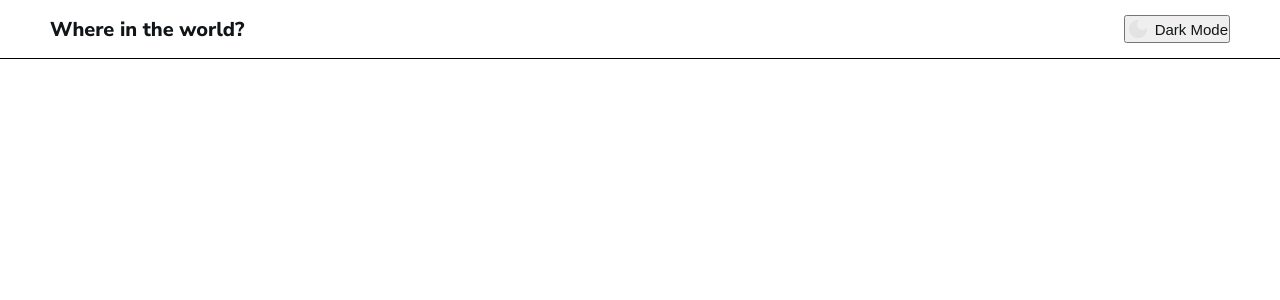
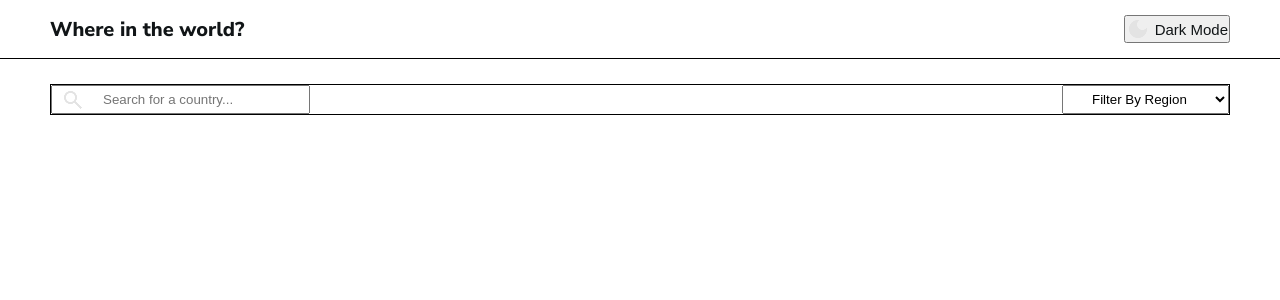
Before and after one commit to JohnLloydViola/World-Explorer, a React (Vite) app: page / in a window 1280 px wide. Shown: the top 300 px of the page. Built offline with nearby package versions, Linux system fonts and the light colour scheme.

Commit message:
feat: add FilterSection component with filtering functionality and integrate into App refactor: reorganize ThemeToggle import path and remove unused ThemeToggle component style: update FilterSection and FilterBy styles for improved layout add: SearchIcon image asset for search functionality

```diff
--- a/src/App.jsx
+++ b/src/App.jsx
@@ -1,9 +1,11 @@
 import Header from './components/Header/Header'
+import FilterSection from './components/FilterSection/FilterSection';
 
 function App() {
   return(
     <>
     <Header />
+    <FilterSection />
 
     </>
   );
--- /dev/null
+++ b/src/components/FilterSection/FilterBy/FilterBy.jsx
@@ -0,0 +1,25 @@
+import style from './FilterBy.module.css'
+
+function FilterBy({selectedRegion, setSelectedRegion}) {
+
+  function handleSelectChange(event) {
+    setSelectedRegion(event.target.value)
+  }
+
+  return(
+    <div>
+
+      <select value={selectedRegion} onChange={handleSelectChange}>
+        <option value='Filter By Region' disabled>Filter By Region</option>
+        <option value='Africa'>Africa</option>
+        <option value='America'>America</option>
+        <option value='Asia'>Asia</option>
+        <option value='Europe'>Europe</option>
+      </select>
+
+    </div>
+  );
+
+}
+
+export default FilterBy;
--- /dev/null
+++ b/src/components/FilterSection/FilterBy/FilterBy.module.css
@@ -0,0 +1,3 @@
+select {
+  padding: 5px 25px;
+}
--- /dev/null
+++ b/src/components/FilterSection/FilterSection.jsx
@@ -0,0 +1,30 @@
+import style from './FilterSection.module.css'
+import SearchIcon from '../../assets/images/SearchIcon.png'
+import FilterBy from './FilterBy/FilterBy'
+import {useState} from 'react'
+
+function FilterSection() {
+  const [input, setInput] = useState('');
+  const [selectedRegion, setSelectedRegion] = useState('Filter By Region');
+
+  function inputHandler(event) {
+    setInput(event.target.value )
+  }
+  return(
+    <>
+    <div className={style.container}>
+      <div>
+        <div className={style.inputContainer} >
+          <img className={style.inputImage} src={SearchIcon}></img>
+          <input type='text' value={input} onChange={inputHandler} placeholder='Search for a country...'></input>
+        </div>
+        <FilterBy selectedRegion={selectedRegion} setSelectedRegion={setSelectedRegion} />
+      </div>
+
+    </div>
+    </>
+  );
+
+}
+
+export default FilterSection;
--- /dev/null
+++ b/src/components/FilterSection/FilterSection.module.css
@@ -0,0 +1,26 @@
+.container {
+  margin: 25px 50px;
+}
+
+.container > div {
+  border: 1px solid black;
+  display: flex;
+  justify-content: space-between;
+  align-items: center;
+}
+
+.inputContainer {
+  position:relative;
+}
+
+.inputImage {
+  position: absolute;
+  top: 50%;
+  transform: translateY(-50%);
+  left: 10px;
+}
+
+input {
+  width: 35ch;
+  padding: 5px 50px;
+}
--- a/src/components/Header/Header.jsx
+++ b/src/components/Header/Header.jsx
@@ -1,4 +1,4 @@
-import ThemeToggle from "../ThemeToggle/ThemeToggle";
+import ThemeToggle from './ThemeToggle/ThemeToggle';
 import style from './Header.module.css'
 
 function Header() {
--- a/src/components/ThemeToggle/ThemeToggle.jsx
+++ b/src/components/Header/ThemeToggle/ThemeToggle.jsx
@@ -1,4 +1,4 @@
-import DarkModeImage from '../../assets/images/dark-mode-icon.png'
+import DarkModeImage from '../../../assets/images/dark-mode-icon.png'
 import style from './ThemeToggle.module.css'
 
 function ThemeToggle() {
--- a/src/index.css
+++ b/src/index.css
@@ -10,6 +10,9 @@
   --background: hsl(0, 0%, 99%);      /* Light Mode Background */
 }
 
+.darkMode {
+
+}
 
 @font-face {
   src: url('./font/NunitoSans/NunitoSans-VariableFont_YTLC\,opsz\,wdth\,wght.ttf');
```
Also changed, not shown: src/assets/images/SearchIcon.png (added), src/components/Header/ThemeToggle/ThemeToggle.module.css (renamed from src/components/ThemeToggle/ThemeToggle.module.css).
